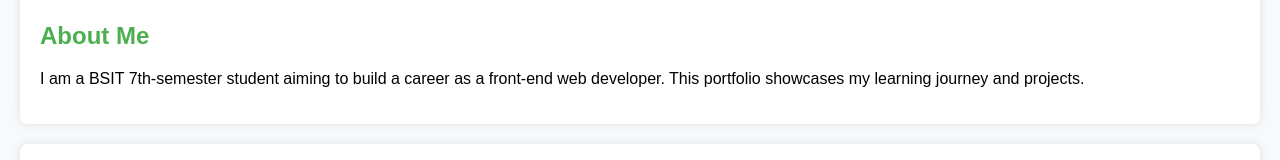
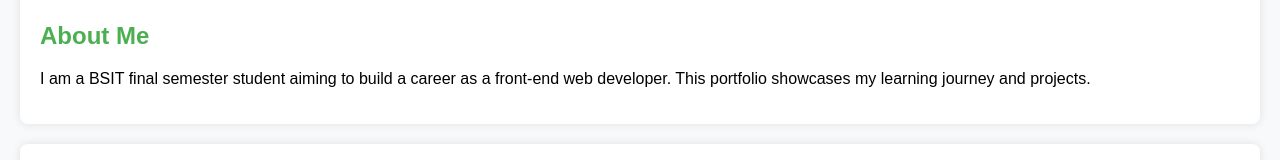
Before and after one commit to ShamsaAwaan/portfolio-website, a plain HTML site: page index.html in a window 1280 px wide. Shown: the part 379-539 px from the top of the page. Drawn offline with Linux system fonts and the light colour scheme.

Commit message:
Update index.html

```diff
--- a/index.html
+++ b/index.html
@@ -13,7 +13,7 @@
        </section>
     <section id="about">
         <h2>About Me</h2>
-        <p>I am a BSIT 7th-semester student aiming to build a career as a front-end web developer. This portfolio showcases my learning journey and projects.</p>
+        <p>I am a BSIT final semester student aiming to build a career as a front-end web developer. This portfolio showcases my learning journey and projects.</p>
     </section>
     <section id="hobbies">
         <h2>Hobbies</h2>
```
